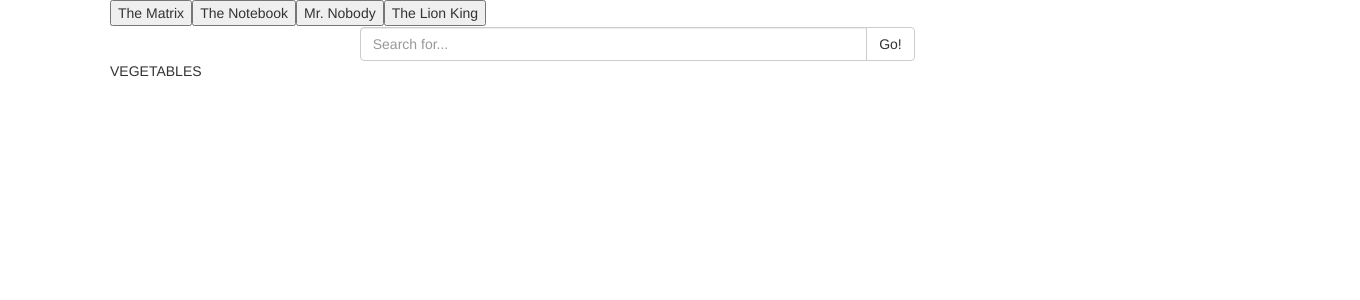
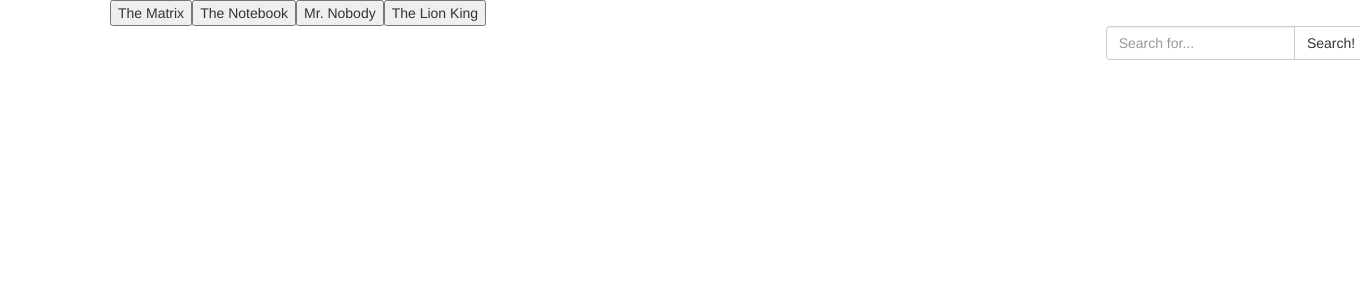
Before and after one commit to yaboybakes/giphyipee, a PHP site: page / in a window 1360 px wide. Shown: the top 300 px of the page. Run offline with PHP 8.4, Linux system fonts and the light colour scheme; some libraries are stand-ins or nearby versions.

Commit message:
search functionality updated

```diff
--- a/assets/css/style.css
+++ b/assets/css/style.css
@@ -1,3 +1,8 @@
 .to_the_right {
   left: 45%;
 }
+
+#movies {
+  left: 45%;
+  background-color: green;
+}
--- a/assets/js/app.js
+++ b/assets/js/app.js
@@ -1,13 +1,13 @@
 var APIkey = "dc6zaTOxFJmzC";
 var url = "http://api.giphy.com/v1/gifs/search?q=";
 var search;
-	var movies = ['The Matrix', 'The Notebook', 'Mr. Nobody', 'The Lion King'];
+var movies = ['The Matrix', 'The Notebook', 'Mr. Nobody', 'The Lion King'];
 
 $(document).ready (function() {
-  $('.title').html("VEGETABLES");
   renderButtons();
 
   function renderButtons(){
+    console.log('render buttons function');
 
 		// Deletes the movies prior to adding new movies (this is necessary otherwise you will have repeat buttons)
 		$('#buttonMania').empty();
@@ -21,8 +21,10 @@ $(document).ready (function() {
 		    var a = $('<button>') // This code $('<button>') is all jQuery needs to create the beginning and end tag. (<button></button>)
 		    a.addClass('movie'); // Added a class
 		    a.attr('data-name', movies[i]); // Added a data-attribute
+        a.attr('data-state', "still");
 		    a.text(movies[i]); // Provided the initial button text
 		    $('#buttonMania').append(a); // Added the button to the HTML
+
 		}
 	}
 
@@ -41,14 +43,14 @@ $(document).ready (function() {
           var results = response.data;
           console.log(response);
           for (var i = 0; i < results.length; i++) {
-              var gifDiv = $('<div class="item">')
+              var gifDiv = $('<div class="col-xs-3">')
 
               var rating = results[i].rating;
 
               var p = $('<p>').text("Rating: " + rating);
 
               var personImage = $('<img>');
-              personImage.attr('src', results[i].images.fixed_height.url);
+              personImage.attr('src', results[i].images.downsized_still.url);
 
               gifDiv.append(p)
               gifDiv.append(personImage)
@@ -62,5 +64,36 @@ $(document).ready (function() {
 
   });
 
+  $('.movie').click(function() {
+    console.log('movie clicked display data');
+    search = $(this).data("name");
+    var new_url = url + search + "&api_key=" + APIkey;
+    console.log('new_url: ' + new_url);
+    console.log('search is: '+ search);
+    $.ajax({
+      url: new_url ,
+      method: 'GET'})
+      .done(function(response) {
+          var results = response.data;
+          console.log(response);
+          $('#gifsAppearHere').empty();
+          for (var i = 0; i < results.length; i++) {
+              var gifDiv = $('<div class="col-xs-3">')
+
+              var rating = results[i].rating;
+
+              var p = $('<p>').text("Rating: " + rating);
+
+              var personImage = $('<img>');
+              personImage.attr('src', results[i].images.downsized_still.url);
+
+              gifDiv.append(p)
+              gifDiv.append(personImage)
+
+              $('#gifsAppearHere').append(gifDiv);
+          }
+      });
+  });
+
 
 });
--- a/index.html
+++ b/index.html
@@ -4,12 +4,17 @@
     <meta charset="utf-8">
     <title>GIPHYIPEE</title>
     <!-- Bootstrap CSS -->
+
   	<link rel="stylesheet" href="https://maxcdn.bootstrapcdn.com/bootstrap/3.3.6/css/bootstrap.min.css" integrity="sha384-1q8mTJOASx8j1Au+a5WDVnPi2lkFfwwEAa8hDDdjZlpLegxhjVME1fgjWPGmkzs7" crossorigin="anonymous">
     <!-- jQuery -->
+
     <script src='http://code.jquery.com/jquery-2.1.3.min.js'></script>
+    <!-- CSS -->
+
+    <link rel="stylesheet" href="assets/css/style.css" media="screen" title="no title">
     <!-- Javascript -->
+
     <script src="assets/js/app.js" charset="utf-8"></script>
-    <link rel="stylesheet" href="assets/css/style.css" media="screen" title="no title">
 
   </head>
   <body>
@@ -19,22 +24,20 @@
         <div id="buttonMania"></div>
     </div><!-- /.col-sm-12 -->
   </div><!-- /.row -->
-    <div class="row">
-      <div class="col-sm-12">
-        <div id="gifsAppearHere"></div>
-      </div><!-- /.col-sm-12 -->
-     </div><!-- /.row -->
-    <div class="row">
-     <div class="col-lg-6">
+  <div class="row">
+    <div class="col-sm-9">
+      <div id="gifsAppearHere"></div>
+    </div><!-- /.col-sm-8 -->
+     <div class="col-sm-3">
         <div class="input-group to_the_right">
           <input type="text" class="form-control" placeholder="Search for..." id="search-query">
           <span class="input-group-btn">
-            <button class="btn btn-default" type="button" id="go-button">Go!</button>
+            <button class="btn btn-default" type="button" id="go-button">Search!</button>
           </span>
         </div><!-- /input-group -->
         <div class="title"></div>
-    </div><!-- /.col-lg-6 -->
-   </div><!-- /.row -->
+    </div><!-- /.col-sm-4 -->
+  </div><!-- /.row -->
  </div><!--/.container-->
 
   </body>
```
